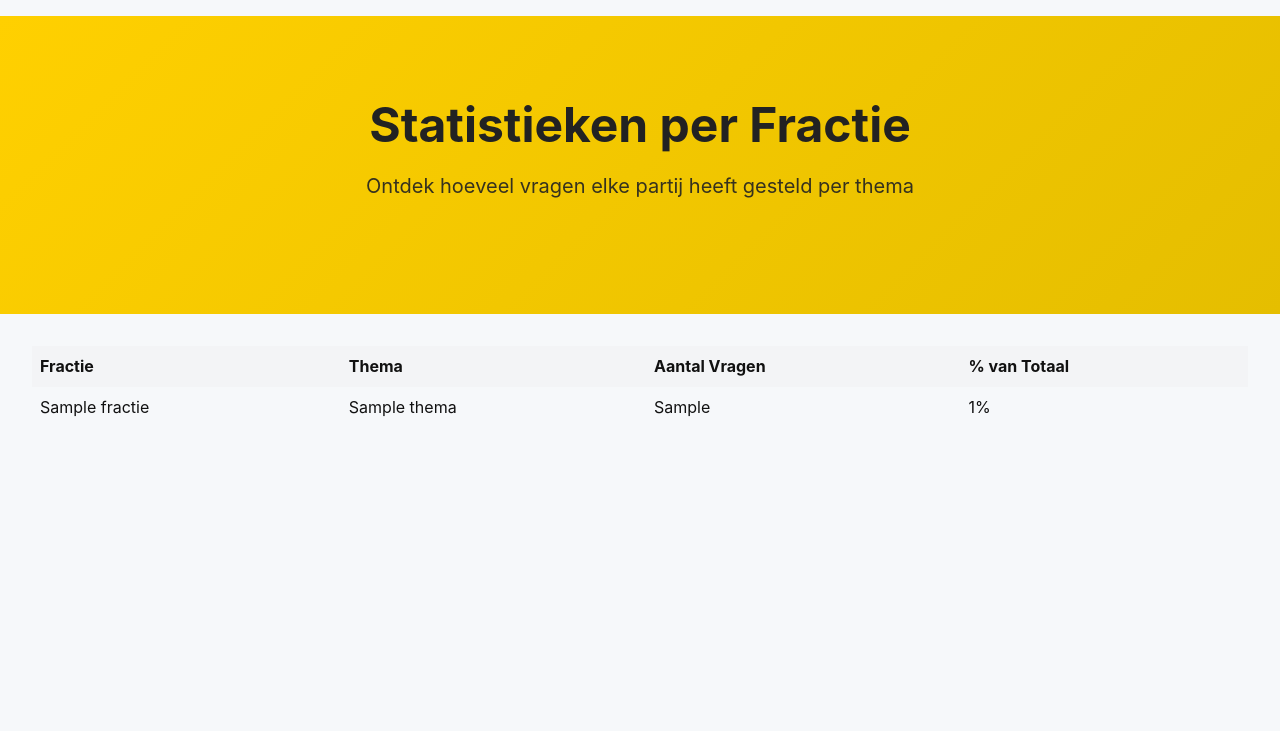
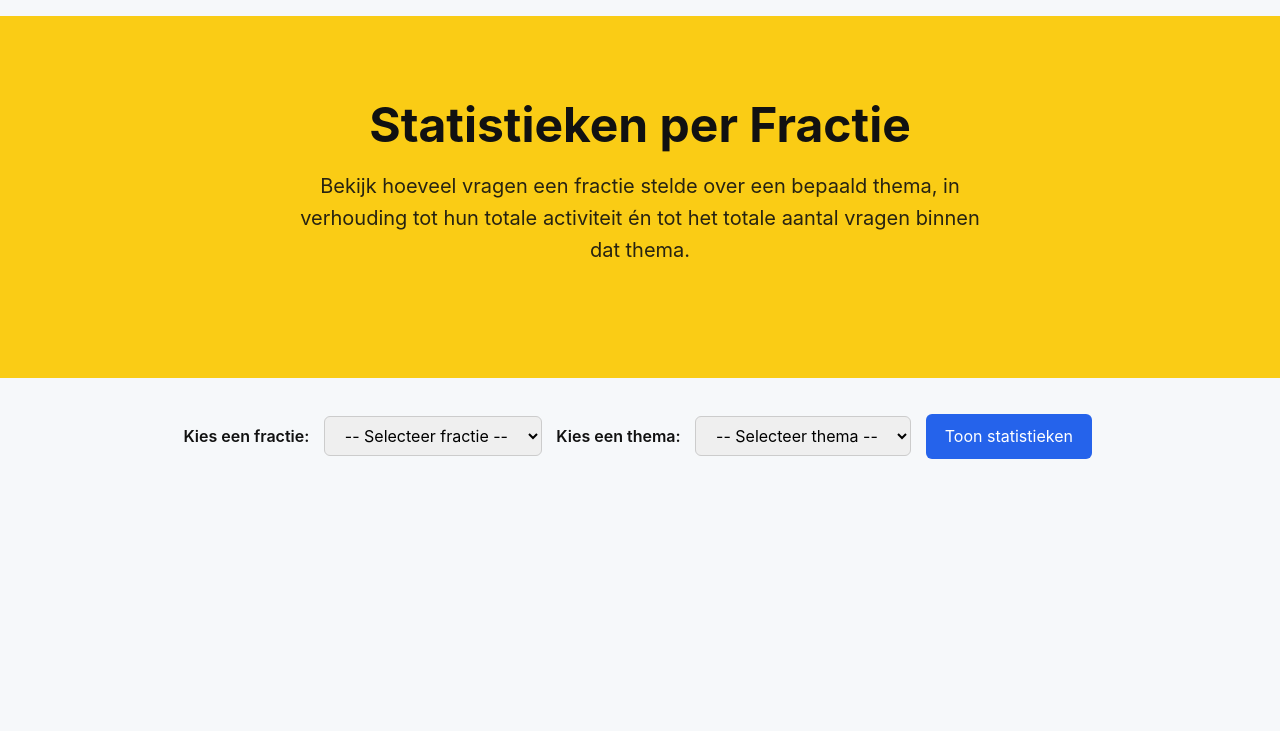
Before and after one commit to A-D-DBS-application/web-application-2025-group-8, a Flask app: template app/templates/statistieken_fracties.html in a window 1280 px wide. Shown: the part 64-795 px from the top of the page. Run offline with Flask 3, Linux system fonts and the light colour scheme; the template is opened without the code that fills it: most values are stand-ins (such as "Sample title", 1, 10 or a date in 2020).

Commit message:
per fractie

```diff
--- a/app/templates/statistieken_fracties.html
+++ b/app/templates/statistieken_fracties.html
@@ -1,35 +1,66 @@
 {% extends "base.html" %}
 
 {% block content %}
-<section class="hero">
+<section class="hero" style="background:#facc15; color:#111;">
   <h1 class="hero-title">Statistieken per Fractie</h1>
-  <p class="hero-subtitle">Ontdek hoeveel vragen elke partij heeft gesteld per thema</p>
+  <p class="hero-subtitle">
+    Bekijk hoeveel vragen een fractie stelde over een bepaald thema, in verhouding tot hun totale activiteit én tot het totale aantal vragen binnen dat thema.
+  </p>
 </section>
 
-<section style="padding:2rem;">
-  <table style="width:100%; border-collapse:collapse;">
-    <thead style="background:#f3f4f6;">
-      <tr>
-        <th style="padding:8px; text-align:left;">Fractie</th>
-        <th style="padding:8px; text-align:left;">Thema</th>
-        <th style="padding:8px; text-align:left;">Aantal Vragen</th>
-        <th style="padding:8px; text-align:left;">% van Totaal</th>
-      </tr>
-    </thead>
-    <tbody>
-      {% if resultaten %}
-        {% for r in resultaten %}
-        <tr>
-          <td style="padding:8px;">{{ r.fractie }}</td>
-          <td style="padding:8px;">{{ r.thema }}</td>
-          <td style="padding:8px;">{{ r.aantal_vragen }}</td>
-          <td style="padding:8px;">{{ r.percentage }}%</td>
-        </tr>
-        {% endfor %}
-      {% else %}
-        <tr><td colspan="4" style="text-align:center;">Nog geen data beschikbaar</td></tr>
-      {% endif %}
-    </tbody>
-  </table>
+<section style="padding:2rem; text-align:center;">
+  <label style="font-weight:600;">Kies een fractie:</label>
+  <select id="fractieSelect" style="padding:0.5rem 1rem; border:1px solid #ccc; border-radius:6px; margin:0 10px;">
+    <option value="">-- Selecteer fractie --</option>
+    {% for f in fracties %}
+      <option value="{{ f.id }}">{{ f.naam }}</option>
+    {% endfor %}
+  </select>
+
+  <label style="font-weight:600;">Kies een thema:</label>
+  <select id="themaSelect" style="padding:0.5rem 1rem; border:1px solid #ccc; border-radius:6px; margin:0 10px;">
+    <option value="">-- Selecteer thema --</option>
+    {% for t in themas %}
+      <option value="{{ t.id }}">{{ t.naam }}</option>
+    {% endfor %}
+  </select>
+
+  <button id="toonBtn"
+          style="background:#2563eb; color:white; padding:0.6rem 1.2rem; border:none; border-radius:6px; cursor:pointer;">
+    Toon statistieken
+  </button>
+
+  <div id="resultaat" style="margin-top:2rem; font-size:1.1rem; text-align:left; display:inline-block;"></div>
 </section>
+
+<script>
+document.getElementById("toonBtn").addEventListener("click", async () => {
+  const fractieId = document.getElementById("fractieSelect").value;
+  const themaId = document.getElementById("themaSelect").value;
+
+  if (!fractieId || !themaId) {
+    alert("Selecteer zowel een fractie als een thema.");
+    return;
+  }
+
+  const resp = await fetch(`/statistieken/fractie/data/${fractieId}/${themaId}`);
+  const data = await resp.json();
+
+  document.getElementById("resultaat").innerHTML = `
+    <h3 style="margin-bottom:1rem;">Resultaten</h3>
+    <ul style="list-style:none; padding-left:0;">
+      <li><strong>Aantal vragen van deze fractie over dit thema:</strong> ${data.thema_vragen_fractie}</li>
+      <li><strong>% van totale vragen van deze fractie:</strong> ${data.perc_van_fractie}%</li>
+    </ul>
+
+    <br> <!-- witregel -->
+
+    <ul style="list-style:none; padding-left:0;">
+      <li><strong>Totaal aantal vragen over dit thema:</strong> ${data.totaal_vragen_thema}</li>
+      <li><strong>% van alle themavragen door deze fractie:</strong> ${data.perc_van_thema}%</li>
+    </ul>
+  `;
+});
+</script>
+
 {% endblock %}
--- a/app/templates/statistieken_overzicht.html
+++ b/app/templates/statistieken_overzicht.html
@@ -9,7 +9,7 @@
 
     <div class="hero-buttons" style="display:flex; gap:1rem; justify-content:center; margin-top:1.5rem;">
         <a href="{{ url_for('main.statistieken_themas') }}" class="btn">Per Thema</a>
-        <a href="{{ url_for('main.statistieken_fracties') }}" class="btn">Per Fractie</a>
+        <a href="{{ url_for('main.statistieken_fractie') }}" class="btn">Per Fractie</a>
         <a href="{{ url_for('main.statistieken_personen') }}" class="btn">Per Volksvertegenwoordiger</a>
         <a href="{{ url_for('main.statistieken_priority') }}" class="btn">Actualiteitsscore Schriftelijke Vragen</a>
         <a href="{{ url_for('main.actiefste_per_thema_en_kieskring') }}" class="btn">Actiefste per thema & kieskring</a>
@@ -20,7 +20,7 @@
     <h2 class="section-title">Wat kan je hier ontdekken?</h2>
     <div style="max-width:800px; margin:auto; font-size:1.1rem; color:#374151;">
         <p><strong>Per Thema:</strong> Ontdek welke fracties en personen het actiefst zijn binnen elk thema.</p>
-        <p><strong>Per Fractie:</strong> Vergelijk het aantal schriftelijke vragen dat elke fractie heeft ingediend.</p>
+        <p><strong>Per Fractie:</strong> Vergelijk het aantal schriftelijke vragen dat elke fractie heeft ingediend over een specifiek thema.</p>
         <p><strong>Per Volksvertegenwoordiger:</strong> Bekijk wie de meeste vragen stelt en over welke onderwerpen.</p>
     </div>
 </section>
```
Also changed, not shown: app/routes.py (+49 -19 lines), app/templates/components/footer.html (+29 -3 lines).
